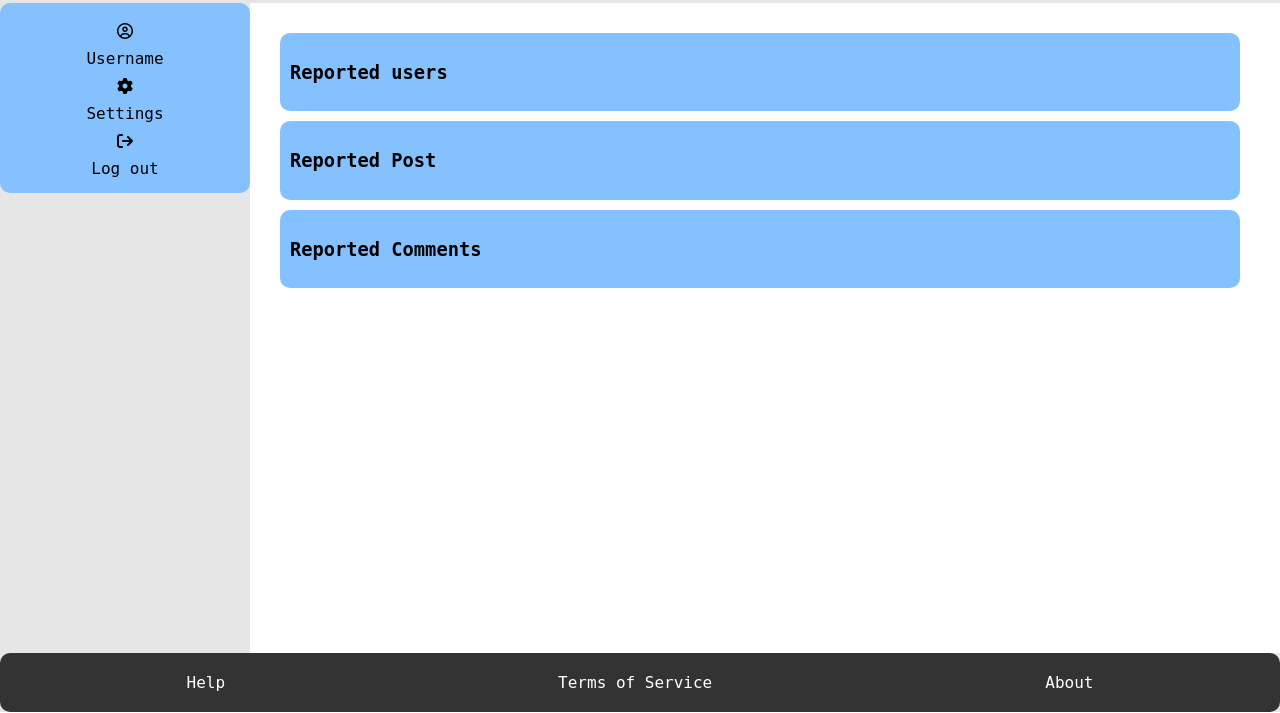
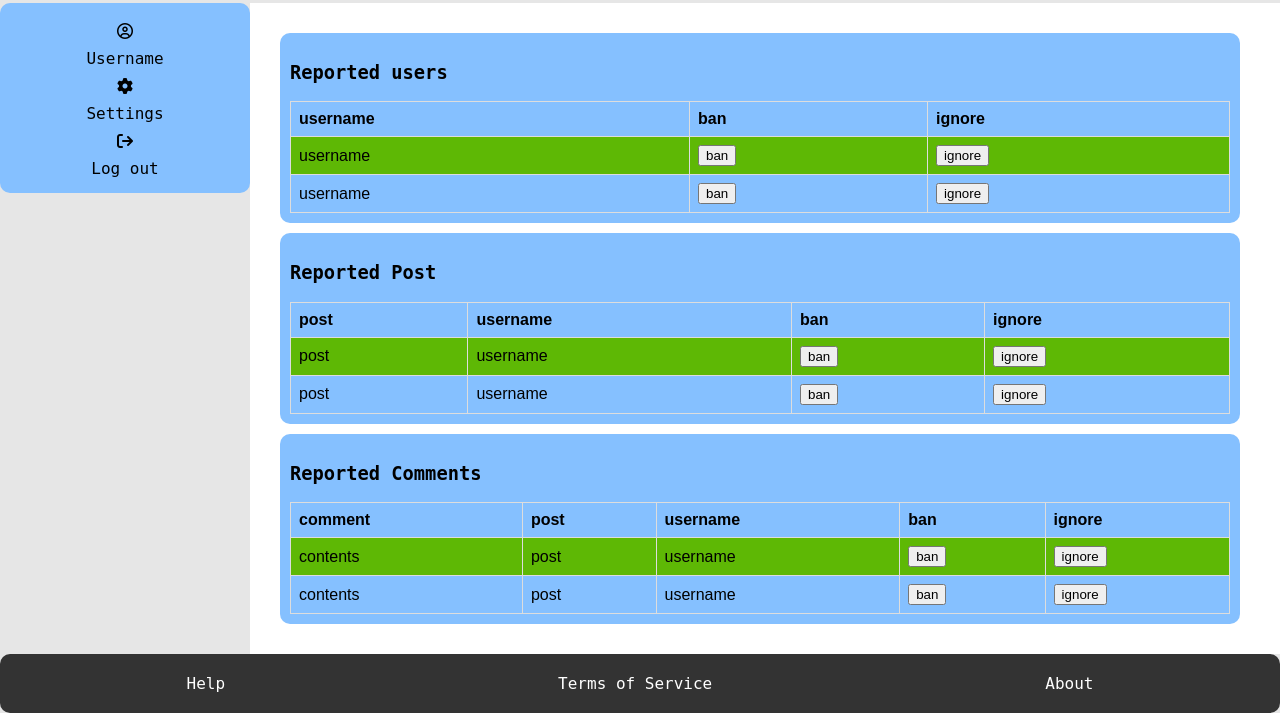
Before and after one commit to clg875/UR-Spaces, a Django app: page /report/ in a window 1280 px wide. Shown: the part 88-801 px from the top of the page. Run offline with Django 4.2, Linux system fonts and the light colour scheme; parts of the project's set-up code (start-up, migrations or seed data) failed here and were passed over; some libraries are stand-ins or nearby versions.

Commit message:
Revert "Revert "Merge branch 'main' of https://github.com/clg875/UR-Spaces""
This reverts commit 6d066f3791d3592de800ba7cadd93b1330aecfa6.

```diff
--- a/URSpaces/myapp/static/style.css
+++ b/URSpaces/myapp/static/style.css
@@ -261,3 +261,12 @@ a.title:hover {
 	color:red;
 	text-decoration:underline;
 }
+
+.R-links
+{
+  color: green;
+  background-color: transparent;
+  font-size: 150%;
+
+
+}
--- a/URSpaces/myapp/templates/report.html
+++ b/URSpaces/myapp/templates/report.html
@@ -4,6 +4,23 @@
     <h1>Reports</h1>
     {% endblock %}
     {% block content %}
+    <style>
+        table {
+          font-family: arial, sans-serif;
+          border-collapse: collapse;
+          width: 100%;
+        }
+
+        td, th {
+          border: 1px solid #dddddd;
+          text-align: left;
+          padding: 8px;
+        }
+
+        tr:nth-child(even) {
+          background-color: #5eb805;
+        }
+        </style>
 
     <main>
 
@@ -11,31 +28,77 @@
 
         <section class="box" >
         <h3>Reported users</h3>
-            <!-- links for the user only
+            <!-- links for the user only-->
+            <table style="width:100%">
+                <tr>
+                  <th>username</th>
+                  <th>ban</th>
+                  <th>ignore</th>
+                </tr>
+                <tr>
+                  <td><a href="https://www.w3schools.com/html/html_links.asp">username</a></td>
+                  <td><button type="button" onclick="alert('user banned')">ban</button></td>
+                  <td><button type="button" onclick="alert('user ignore')">ignore</button></td>
+                </tr>
+                <tr>
+                    <td><a href="https://www.w3schools.com/html/html_links.asp">username</a></td>
+                    <td><button type="button" onclick="alert('user banned')">ban</button></td>
+                    <td><button type="button" onclick="alert('user ignore')">ignore</button></td>
+                  </tr>
+            </table>
 
-                {%if  field.User_ID.User_ID.username  == request.user.username%}
-                <a href="{% url 'profile' %}"> {{field.User_ID.User_ID.username}}  </a>
-                {%else%}
-                <a href="{{field.User_ID.get_url}}"> {{field.User_ID.User_ID.username}}  </a>
-                {% endif %} -->
         </section>
         <section class="box" >
             <h3>Reported Post</h3>
-                <!-- links for the user and post
-                    {%if  field.User_ID.User_ID.username  == request.user.username%}
-                <a href="{% url 'profile' %}"> {{field.User_ID.User_ID.username}}  </a>
-                {%else%}
-                <a href="{{field.User_ID.get_url}}"> {{field.User_ID.User_ID.username}}  </a>
-                {% endif %} -->
+            <table style="width:100%">
+                 <!-- links for the user and post-->
+                <tr>
+                  <th>post</th>
+                  <th>username</th>
+                  <th>ban</th>
+                  <th>ignore</th>
+                </tr>
+                <tr>
+                  <td><a href="https://www.w3schools.com/html/html_links.asp">post</a></td>
+                  <td><a href="https://www.w3schools.com/html/html_links.asp">username</a></td>
+                  <td><button type="button" onclick="alert('user banned')">ban</button></td>
+                  <td><button type="button" onclick="alert('user ignore')">ignore</button></td>
+                </tr>
+                <tr>
+                    <td><a href="https://www.w3schools.com/html/html_links.asp">post</a></td>
+                    <td><a href="https://www.w3schools.com/html/html_links.asp">username</a></td>
+                    <td><button type="button" onclick="alert('user banned')">ban</button></td>
+                    <td><button type="button" onclick="alert('user ignore')">ignore</button></td>
+                </tr>
+            </table>
         </section>
         <section class="box" >
             <h3>Reported Comments</h3>
-                <!-- links for the post and user plus the comment
-                    {%if  field.User_ID.User_ID.username  == request.user.username%}
-                <a href="{% url 'profile' %}"> {{field.User_ID.User_ID.username}}  </a>
-                {%else%}
-                <a href="{{field.User_ID.get_url}}"> {{field.User_ID.User_ID.username}}  </a>
-                {% endif %} -->
+            <!-- links for the post with the comments contents-->
+
+             <table style="width:100%">
+                <tr>
+                    <th>comment</th>
+                    <th>post</th>
+                    <th>username</th>
+                    <th>ban</th>
+                    <th>ignore</th>
+                </tr>
+                <tr>
+                    <td><span> contents </span></td>
+                    <td><a href="https://www.w3schools.com/html/html_links.asp">post</a></td>
+                    <td><a href="https://www.w3schools.com/html/html_links.asp">username</a></td>
+                    <td><button type="button" onclick="alert('user banned')">ban</button></td>
+                    <td><button type="button" onclick="alert('user ignore')">ignore</button></td>
+                </tr>
+                <tr>
+                    <td><span>contents</span></td>
+                    <td><a href="https://www.w3schools.com/html/html_links.asp">post</a></td>
+                    <td><a href="https://www.w3schools.com/html/html_links.asp">username</a></td>
+                    <td><button type="button" onclick="alert('user banned')">ban</button></td>
+                    <td><button type="button" onclick="alert('user ignore')">ignore</button></td>
+                </tr>
+            </table>
         </section>
 
     </main>
```
